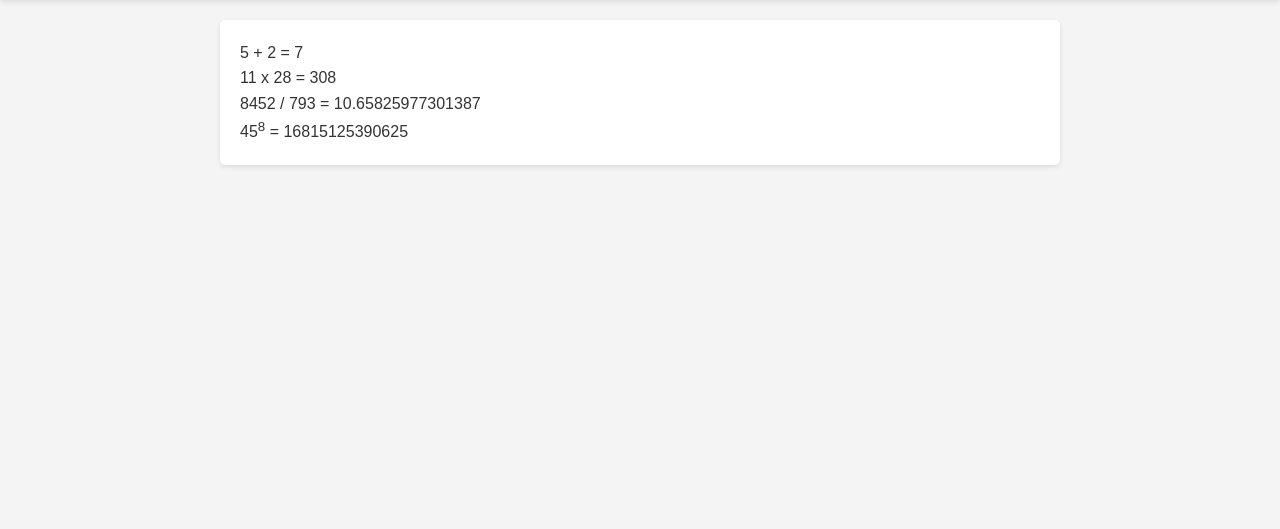
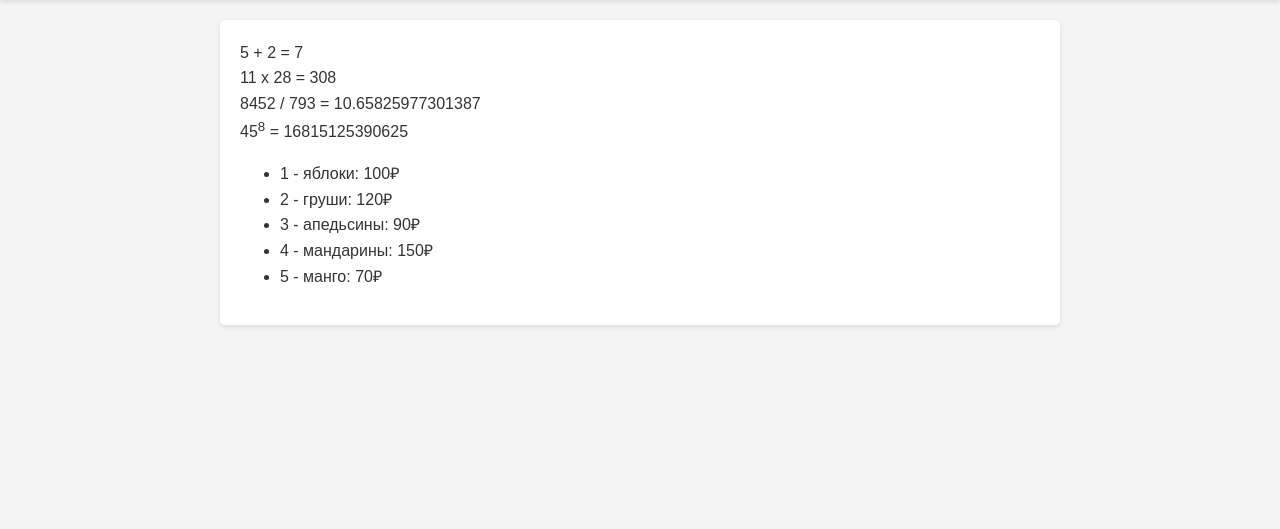
Before and after one commit to pprzz1/web-backend, a Flask app: page /lab2/example in a window 1280 px wide. Shown: the part 66-595 px from the top of the page. Run offline with Flask 3, Linux system fonts and the light colour scheme.

Commit message:
Цикл в шаблоне

```diff
--- a/app.py
+++ b/app.py
@@ -274,4 +274,11 @@ def example():
     num_lab = 2
     group = 'ФБИ-22'
     num_course = '3 курс'
-    return render_template('example.html', name=name, num_lab= num_lab, group=group, num_course=num_course)
+    fruits = [
+        {'name': 'яблоки', 'price': '100'},
+        {'name': 'груши', 'price': '120'},
+        {'name': 'апедьсины', 'price': '90'},
+        {'name': 'мандарины', 'price': '150'},
+        {'name': 'манго', 'price': '70'}
+    ]
+    return render_template('example.html', name=name, num_lab= num_lab, group=group, num_course=num_course, fruits=fruits)
--- a/templates/example.html
+++ b/templates/example.html
@@ -16,6 +16,11 @@
         11 x 28 = {{11 * 28}}<br>
         8452 / 793 = {{8452 / 793}}<br>
         45<sup>8</sup> = {{45**8}}<br>
+        <ul>
+            {% for f in fruits %}
+            <li>{{ loop.index }} - {{ f.name }}: {{ f.price }}₽</li>
+            {% endfor %}
+        </ul>
     </main>
 
     <footer>
```
